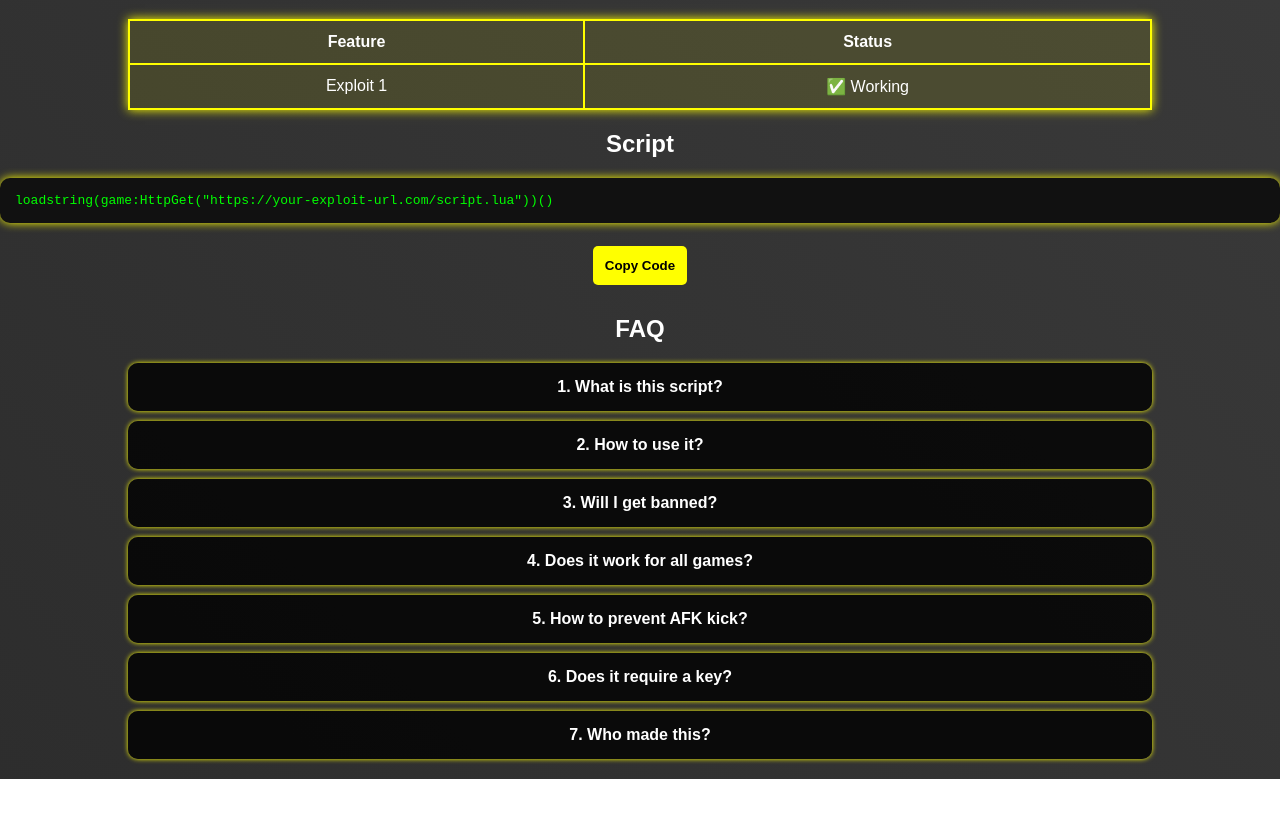
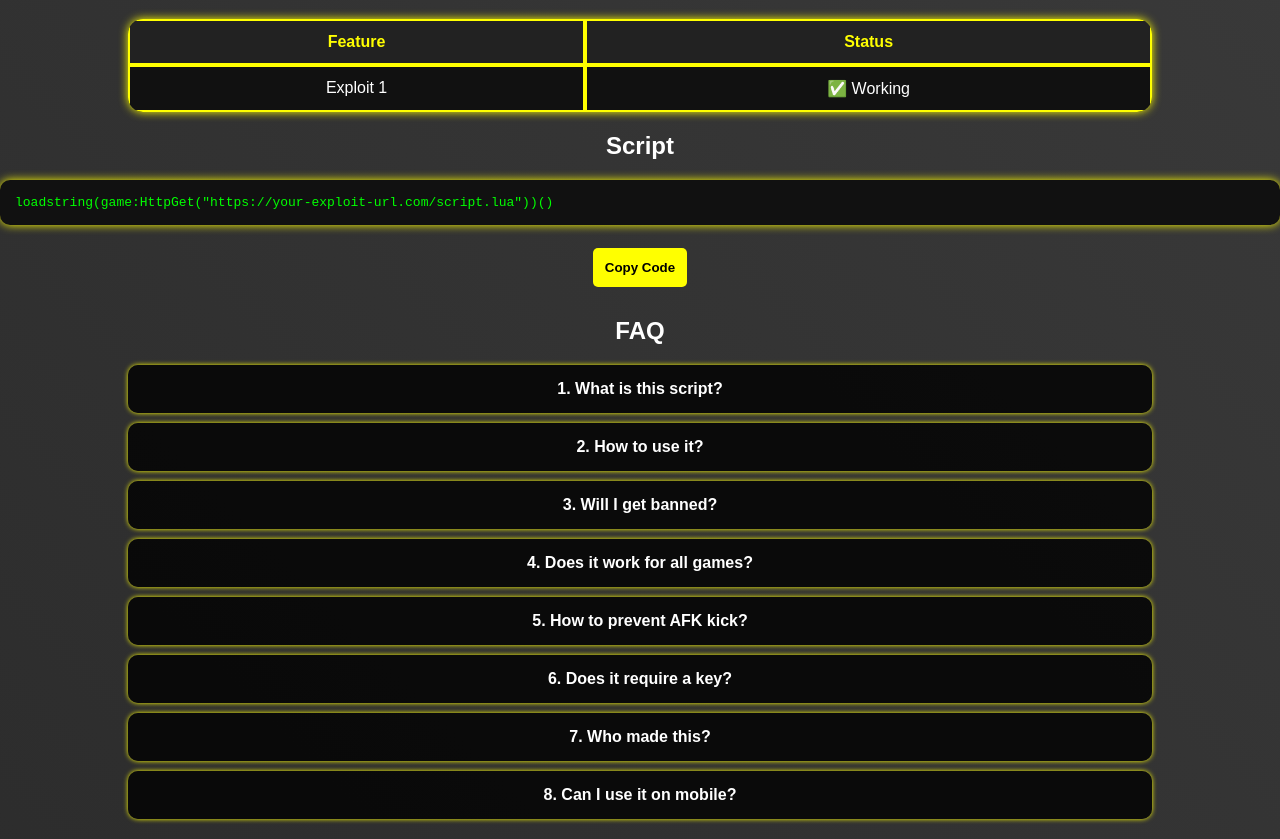
Before and after one commit to memecat9265629/Project-Full-Script-By-Ultra-Lord, a plain HTML site: page index.html in a window 1280 px wide. Shown: the part 141-980 px from the top of the page. Before the commit the page ends 920 px from the top, so only its background shows below. Drawn offline with Linux system fonts and the light colour scheme.

Commit message:
Update index.html

```diff
--- a/index.html
+++ b/index.html
@@ -60,15 +60,26 @@
         table {
             width: 80%;
             margin: auto;
-            border-collapse: collapse;
+            border-collapse: separate;
+            border-spacing: 0;
             background: rgba(255, 255, 0, 0.1);
             box-shadow: 0 0 10px #ff0;
+            border-radius: 15px;
+            overflow: hidden;
         }
 
         th, td {
             border: 2px solid #ff0;
             padding: 12px;
-            border-radius: 10px;
+        }
+
+        th {
+            background: #222;
+            color: #ff0;
+        }
+
+        td {
+            background: #111;
         }
 
         /* Buttons */
@@ -195,6 +206,11 @@
             <div class="faq-answer">Ultra Lord Gun SCRIPT Hub.</div>
         </div>
 
+        <div class="faq-item" onclick="toggleFAQ(this)">
+            <strong>8. Can I use it on mobile?</strong>
+            <div class="faq-answer">No, it requires a PC executor.</div>
+        </div>
+
     </div>
 
     <script>
```
